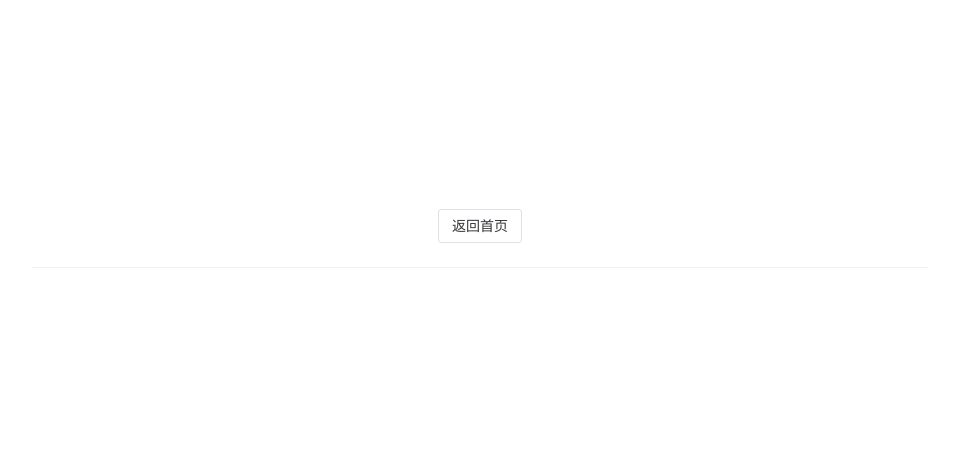
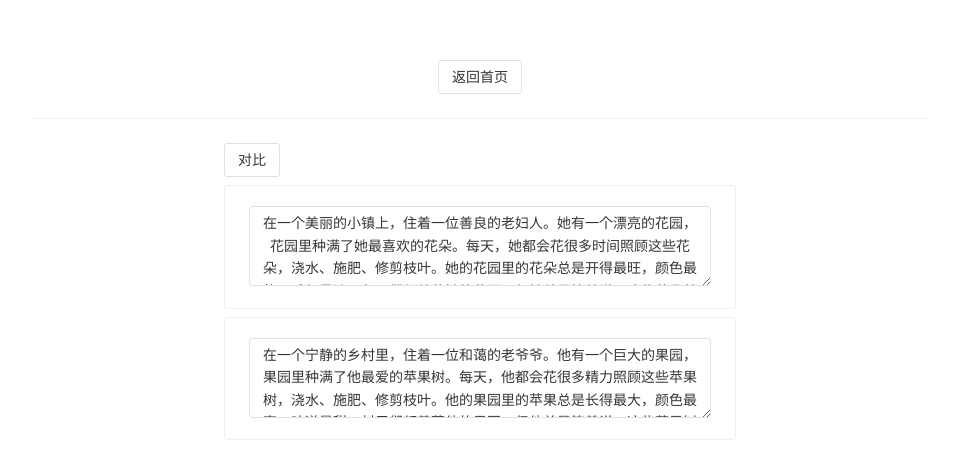
Before and after one commit to glwlg/sd-web, a Vue app: page /worddiff in a window 1280 px wide. Before the commit this address had no page. Shown: the part 150-626 px from the top of the page, without its empty margins (160-1119 px from the left). Built offline with nearby package versions, Linux system fonts and the light colour scheme.

Commit message:
文本对比

```diff
--- a/index.html
+++ b/index.html
@@ -2,9 +2,9 @@
 <html lang="en">
   <head>
     <meta charset="UTF-8" />
-    <link rel="icon" type="image/svg+xml" href="/vite.svg" />
+<!--    <link rel="icon" type="image/svg+xml" href="/vite.svg" />-->
     <meta name="viewport" content="width=device-width, initial-scale=1.0" />
-    <title>AI绘图</title>
+    <title>DEMO</title>
   </head>
   <body style="background-color: #ffffff;">
     <div id="app" style="width: 70%"></div>
--- a/package.json
+++ b/package.json
@@ -12,6 +12,7 @@
     "axios": "^1.6.2",
     "browser-image-compression": "^2.0.2",
     "dotenv": "^16.3.1",
+    "fast-diff": "^1.3.0",
     "vue": "^3.3.4",
     "vue-router": "^4.2.5"
   },
--- a/src/Home.vue
+++ b/src/Home.vue
@@ -13,10 +13,17 @@
           </router-link>
         </div>
       </n-card>
+<!--      <n-card>-->
+<!--        <div class="placeholder">-->
+<!--          <router-link to="/text2img">-->
+<!--            <p style="font-size: 3.5vh;">AI文字生成照片</p>-->
+<!--          </router-link>-->
+<!--        </div>-->
+<!--      </n-card>-->
       <n-card>
         <div class="placeholder">
-          <router-link to="/text2img">
-            <p style="font-size: 3.5vh;">AI文字生成照片</p>
+          <router-link to="/worddiff">
+            <p style="font-size: 4vh;">文本对比</p>
           </router-link>
         </div>
       </n-card>
--- /dev/null
+++ b/src/components/WordDiff.vue
@@ -0,0 +1,77 @@
+<template>
+  <div class="container">
+    <n-space vertical>
+            <n-space>
+              <n-button @click="compare">对比</n-button>
+            </n-space>
+      <n-card>
+        <n-input
+            v-model:value="textA"
+            type="textarea"
+            placeholder=""
+        />
+      </n-card>
+      <n-card>
+        <n-input
+            v-model:value="textB"
+            type="textarea"
+            placeholder=""
+        />
+      </n-card>
+      <n-card v-if="result">
+        <div class="result">
+          <span
+              v-for="(item, index) in result"
+              :key="index"
+              :style="getStyle(item[0])">
+            {{ item[1] }}
+          </span>
+        </div>
+      </n-card>
+    </n-space>
+  </div>
+</template>
+<script>
+import {defineComponent, ref} from 'vue'
+import diff from "fast-diff";
+
+export default defineComponent({
+      setup() {
+
+        const textA = ref('在一个美丽的小镇上，住着一位善良的老妇人。她有一个漂亮的花园，花园里种满了她最喜欢的花朵。每天，她都会花很多时间照顾这些花朵，浇水、施肥、修剪枝叶。她的花园里的花朵总是开得最旺，颜色最艳，香气最浓。邻居们都羡慕她的花园，但她总是笑着说，这些花朵就像她的孩子一样，她只是尽力去照顾它们，让它们开得更美。')
+        const textB = ref('在一个宁静的乡村里，住着一位和蔼的老爷爷。他有一个巨大的果园，果园里种满了他最爱的苹果树。每天，他都会花很多精力照顾这些苹果树，浇水、施肥、修剪枝叶。他的果园里的苹果总是长得最大，颜色最亮，味道最甜。村民们都羡慕他的果园，但他总是笑着说，这些苹果树就像他的孩子一样，他只是尽力去照顾它们，让它们长得更好。')
+
+
+        const result = ref(null)
+
+        const compare = () => {
+          result.value = diff(textA.value, textB.value);
+          console.log(result.value);
+        }
+
+        const getStyle = (type) => {
+          switch (type) {
+            case diff.INSERT:
+              return {backgroundColor: 'green',color: 'white'};
+            case diff.DELETE:
+              return {backgroundColor: 'red',color: 'white',textDecoration: 'line-through'};
+            default:
+              return {};
+          }
+        };
+
+        return {
+          compare,
+          getStyle,
+          textA,
+          textB,
+          result,
+        }
+      }
+    }
+)
+;
+</script>
+
+<style scoped>
+</style>
--- a/src/router.js
+++ b/src/router.js
@@ -2,11 +2,13 @@ import { createRouter, createWebHistory } from 'vue-router'
 import Home from './Home.vue'
 import Img2Img from './components/Img2Img.vue'
 import Text2Img from './components/Text2Img.vue'
+import WordDiff from './components/WordDiff.vue'
 
 const routes = [
     { path: '/', component: Home },
     { path: '/img2img', component: Img2Img },
-    { path: '/text2img', component: Text2Img }
+    { path: '/text2img', component: Text2Img },
+    { path: '/worddiff', component: WordDiff }
 ]
 
 const router = createRouter({
```
Also changed, not shown: 1 other file (tests, documents, lock files or other folders).
